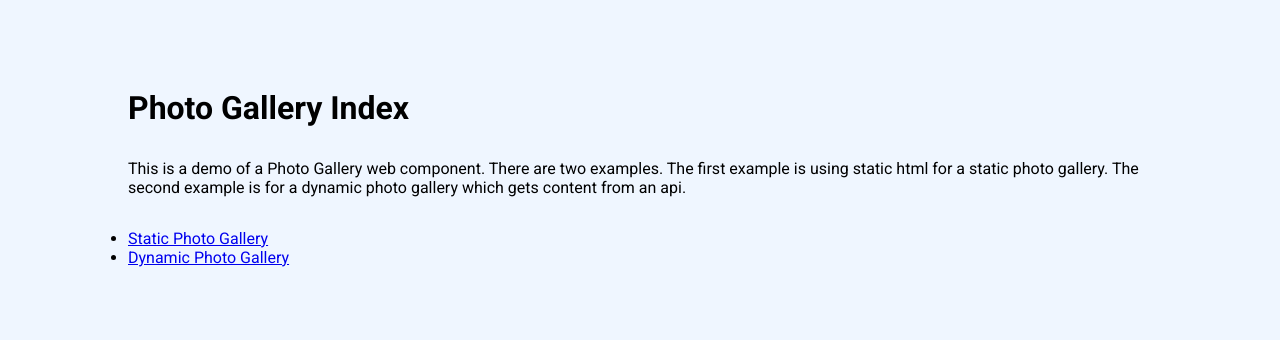
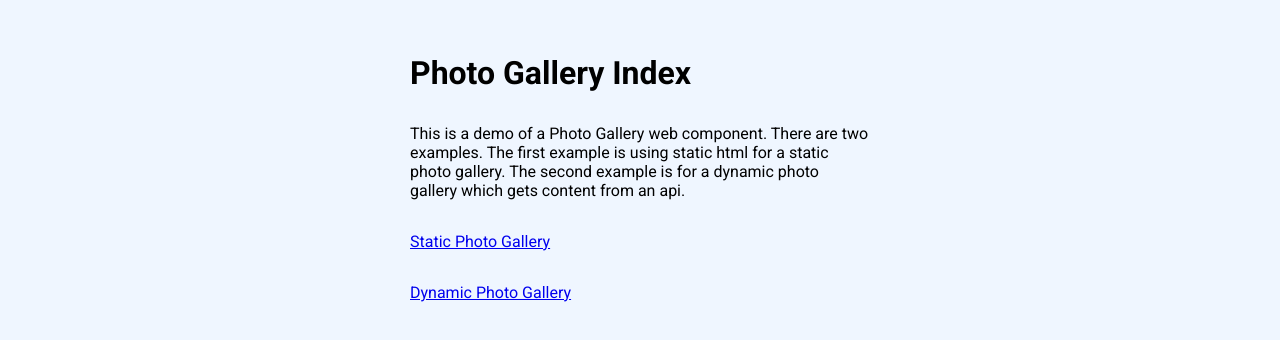
Before and after one commit to BNR-Developer-Sandbox/BNR-blog-web-components-101, a website: page index.html in a window 1280 px wide. Shown: the part 222-562 px from the top of the page. Drawn offline with Linux system fonts and the light colour scheme.

Commit message:
index css tweaks

```diff
--- a/index.html
+++ b/index.html
@@ -8,7 +8,7 @@
   </head>
 
   <body>
-    <div style="display: flex; flex-direction: column; gap: 2em; padding: 8em;">
+    <div style="display: flex; flex-direction: column; gap: 2em; padding: 20px; max-width: 500px;">
       <h1>Photo Gallery Index</h1>
       <p>
         This is a demo of a Photo Gallery web component.
@@ -16,10 +16,8 @@
         The first example is using static html for a static photo gallery.
         The second example is for a dynamic photo gallery which gets content from an api.
       </p>
-      <ul>
-        <li><a href="/static.html" target="_blank">Static Photo Gallery</a></li>
-        <li><a href="/dynamic.html" target="_blank">Dynamic Photo Gallery</a></li>
-      </ul>
+      <p><a href="/static.html" target="_blank">Static Photo Gallery</a></p>
+      <p><a href="/dynamic.html" target="_blank">Dynamic Photo Gallery</a></p>
     </div>
   </body>
 </html>
```
